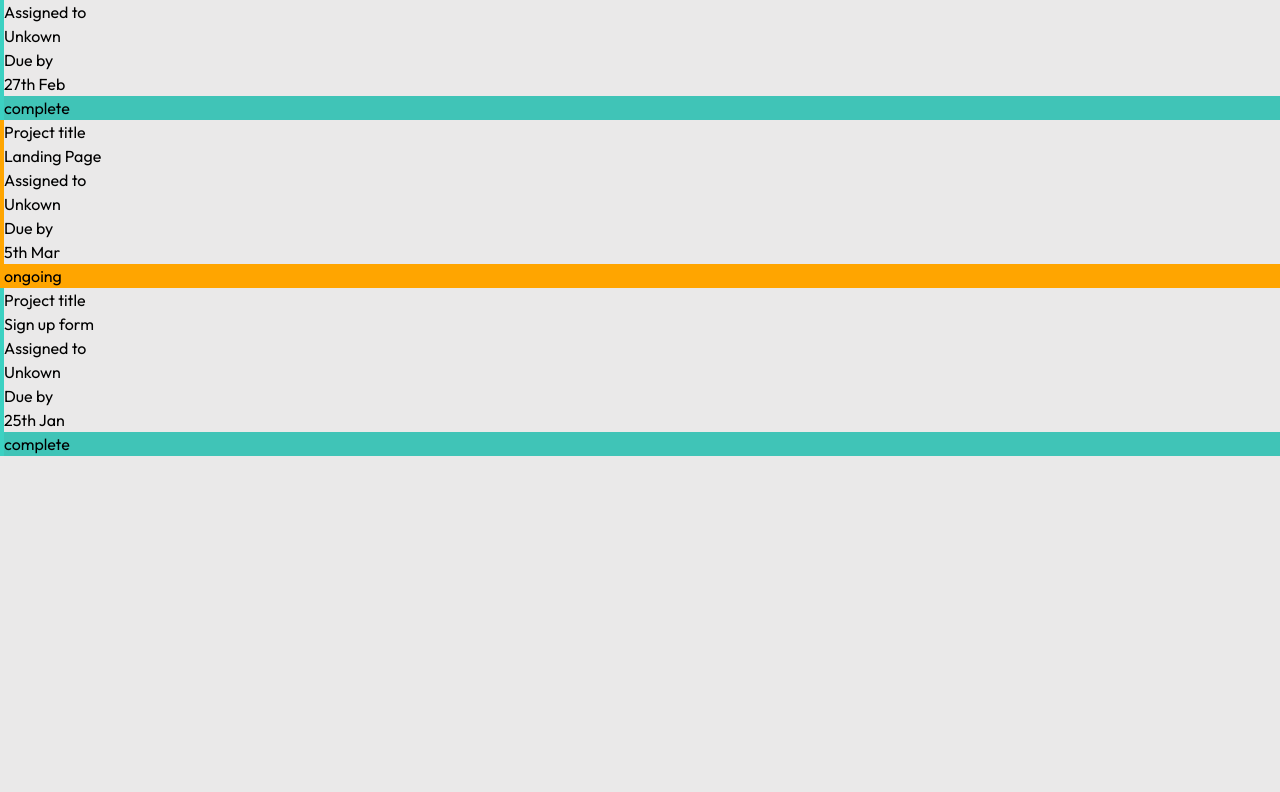
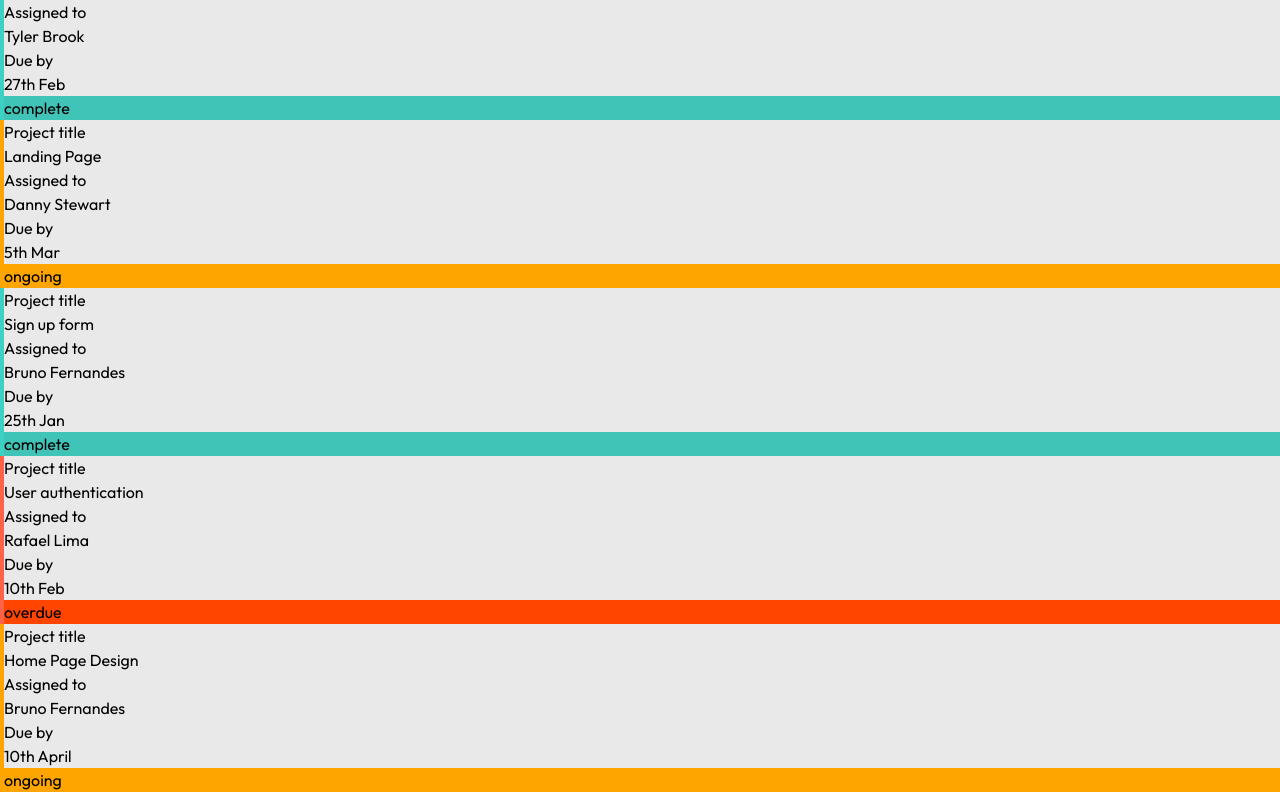
Before and after one commit to brunoFernandes21/react-task-tracker-2024, a React (Vite) app: page / in a window 1280 px wide. Shown: the part 809-1601 px from the top of the page. Before the commit the page ends 1265 px from the top, so only its background shows below. Built offline with nearby package versions, Linux system fonts and the light colour scheme.

Commit message:
add sortby functionaly to sort projects by project name and member name

```diff
--- a/src/features/projects/AddProjectForm.jsx
+++ b/src/features/projects/AddProjectForm.jsx
@@ -1,7 +1,6 @@
 import { useState } from "react";
-import { useDispatch } from "react-redux";
 import { postAdded } from "./projectsSlice";
-import { useSelector } from "react-redux";
+import { useSelector, useDispatch } from "react-redux";
 import { selectAllMembers } from "../teamMembers/teamMembersSlice";
 
 export const AddProjectForm = () => {
--- a/src/features/projects/projectsSlice.js
+++ b/src/features/projects/projectsSlice.js
@@ -3,43 +3,46 @@ import { nanoid } from "@reduxjs/toolkit";
 
 const initialState = [
   {
-      id: '1',
+    id: "1",
     person: "Tyler",
     title: "Mobile Navigation",
     due: "27th Feb",
     status: "complete",
+    memberId: '2'
   },
   {
-      id: '2',
+    id: "2",
     person: "Danny",
     title: "Landing Page",
     due: "5th Mar",
     status: "ongoing",
+    memberId: '4'
   },
   {
-      id: '3',
+    id: "3",
     person: "Bruno",
     title: "Sign up form",
     due: "25th Jan",
     status: "complete",
+    memberId: '1'
   },
-    // {
-    //   id: '4',
-    //   person: "Raphael",
-    //   title: "User authentication",
-    //   due: "10th Feb",
-    //   status: "overdue",
-    // },
-    // {
-    //   id: '5',
-    //   person: "Bruno",
-    //   title: "Home Page Design",
-    //   due: "10th April",
-    //   status: "ongoing",
-    // },
-  ]
-;
-
+  {
+    id: "4",
+    person: "Raphael",
+    title: "User authentication",
+    due: "10th Feb",
+    status: "overdue",
+    memberId: '3'
+  },
+  {
+    id: "5",
+    person: "Bruno",
+    title: "Home Page Design",
+    due: "10th April",
+    status: "ongoing",
+    memberId: '1'
+  },
+];
 const projectsSlice = createSlice({
   name: "projects",
   initialState,
@@ -48,20 +51,40 @@ const projectsSlice = createSlice({
       reducer(state, action) {
         state.unshift(action.payload);
       },
-    prepare (title, due, status, memberId) {
+      prepare(title, due, status, memberId) {
         return {
           payload: {
             id: nanoid(),
             title,
             due,
             status,
-          memberId
+            memberId,
+          },
+        };
+      },
+    },
+    sortByTaskName(state, action) {
+      return action.payload.map((payloadItem) => {
+        let existingItem = state.find((item) => item.id === payloadItem.id)
+        if(existingItem) {
+          existingItem = payloadItem
         }
+        return existingItem
+      })
+    },
+    sortByMemberName(state, action) {
+      console.log(action.payload);
+      return action.payload.map((payloadItem) => {
+        let existingItem = state.find((item) => item.id === payloadItem.id)
+        if(existingItem) {
+          existingItem = payloadItem
         }
+        return existingItem
+      })
     }
-   }
+
   },
 });
 
-export const { postAdded } =  projectsSlice.actions
+export const { postAdded, sortByTaskName, sortByMemberName } = projectsSlice.actions;
 export default projectsSlice.reducer;
--- a/src/pages/Dashboard.jsx
+++ b/src/pages/Dashboard.jsx
@@ -1,29 +1,34 @@
 import Project from "../components/Project";
 import { FaFolder } from "react-icons/fa";
 import { FaUser } from "react-icons/fa";
-import { useSelector } from "react-redux";
+import { useSelector, useDispatch } from "react-redux";
 import { AddProjectForm } from "../features/projects/AddProjectForm";
+import { sortByTaskName, sortByMemberName} from "../features/projects/projectsSlice.js"
 
 const Dashboard = () => {
   const projects = useSelector((state) => state.projects);
+  const dispatch = useDispatch()
 
-  // const sortByTaskName = () => {
-  //   const sortedProjects = projects.sort((a, b) => {
-  //     //One way of sorting string in ASC
-  //     return a.title < b.title ? -1 : 1;
-  //   });
-  //   setProjects([...sortedProjects]);
-  // };
 
-  // const sortByPersonName = () => {
-  //   const sortedProjects = projects.sort((a, b) => {
-  //     if (projects.length !== 0) {
-  //       //One way of sorting string in ASC
-  //       return a.person.localeCompare(b.person);
-  //     }
-  //   });
-  //   setProjects([...sortedProjects]);
-  // };
+  const byTaskName = () => {
+    if(projects.length !==0) {
+      const sortedProjects = [...projects].sort((a, b) => {
+        //One way of sorting string in ASC
+        return a.title < b.title ? -1 : 1;
+      });
+       dispatch(sortByTaskName(sortedProjects))
+    }
+  };
+
+  const byPersonName = () => {
+    if (projects.length !== 0) {
+      const sortedProjects = [...projects].sort((a, b) => {
+        //different way of sorting string in ASC
+        return a.person.localeCompare(b.person);
+      });
+      dispatch(sortByMemberName(sortedProjects))
+    }
+  };
 
   return (
     <main className="mt-10">
@@ -32,7 +37,7 @@ const Dashboard = () => {
 
       <section className="flex items-center gap-8 mb-10 mt-10">
         <button
-          // onClick={sortByTaskName}
+          onClick={byTaskName}
           className="group relative w-[160px] flex items-center gap-2 text-gray-500 ml-4"
         >
           <FaFolder />
@@ -43,7 +48,7 @@ const Dashboard = () => {
         </button>
 
         <button
-          // onClick={sortByPersonName}
+          onClick={byPersonName}
           className=" group relative w-[160px] flex items-center gap-2 text-gray-500 border"
         >
           <span className="absolute group-hover:opacity-90 transition-opacity bg-gray-700 text-white px-4 py-1 rounded opacity-0 mb-20 -left-8 ">
```
Lines whose indentation alone changed are shown as unchanged.
